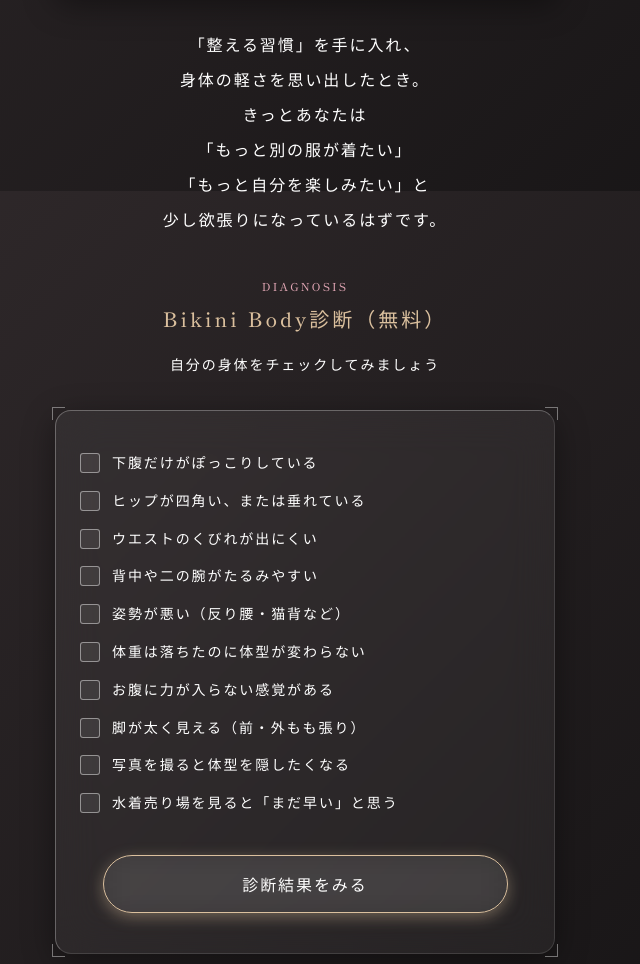
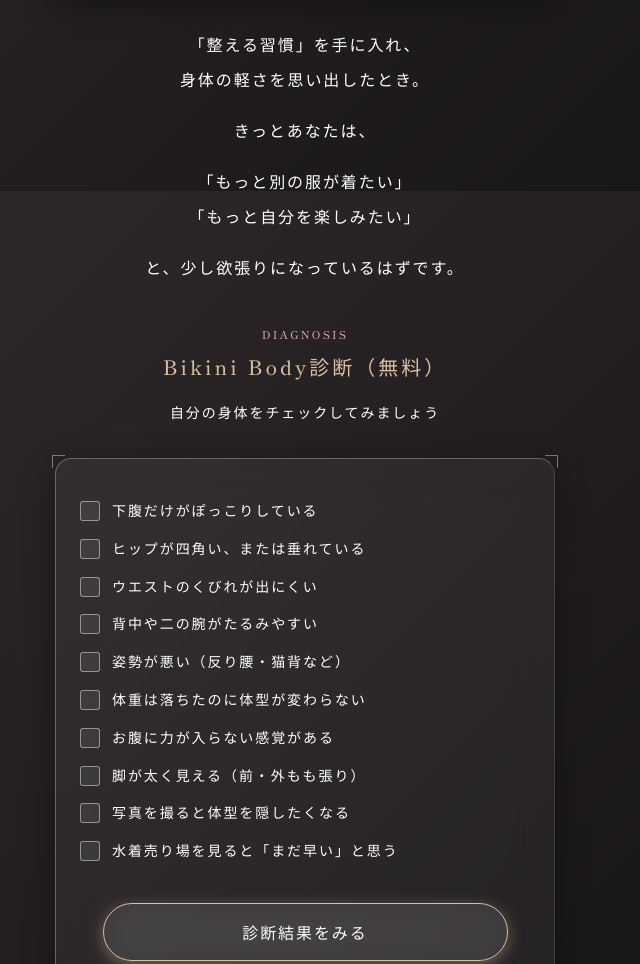
Before and after one commit to kmk7531hmkrunner-spec/core-curve, a plain HTML site: page index.html in a window 1280 px wide. Shown: the part 5409-6373 px from the top of the page, without its empty margins (335-975 px from the left). Drawn offline with Linux system fonts and the light colour scheme.

Commit message:
Refine Peak Goal text layout with staggered animations and enhance hopeful glow effect

```diff
--- a/index.html
+++ b/index.html
@@ -147,7 +147,10 @@
             <div class="project-image scroll-fade">
                 <img src="90日プロジェクト2.png" alt="90 Days Body Design" class="img-fluid" loading="lazy" decoding="async">
             </div>
-            <p class="scroll-fade" style="margin-bottom:40px;">「整える習慣」を手に入れ、<br>身体の軽さを思い出したとき。<br>きっとあなたは<br>「もっと別の服が着たい」<br>「もっと自分を楽しみたい」と<br>少し欲張りになっているはずです。</p>
+            <p class="scroll-fade">「整える習慣」を手に入れ、<br>身体の軽さを思い出したとき。</p>
+            <p class="scroll-fade">きっとあなたは、</p>
+            <p class="scroll-fade">「もっと別の服が着たい」<br>「もっと自分を楽しみたい」</p>
+            <p class="scroll-fade" style="margin-bottom:40px;">と、少し欲張りになっているはずです。</p>
 
             <!-- 移動された診断セクション -->
             <div id="relocated-diagnosis" style="margin: 40px 0;">
@@ -305,8 +308,8 @@
             </div>
 
             <div class="scroll-fade" style="max-width: 320px; margin: 40px auto 20px;">
-                <!-- 感情的なメッセージの強調（白光エフェクト追加） -->
-                <p class="t-pink" style="font-size: 18px; font-weight: bold; line-height: 1.8; margin-bottom: 32px; text-shadow: 0 0 10px var(--glow-pink); background: radial-gradient(circle, rgba(255, 255, 255, 0.1) 0%, transparent 75%); padding: 40px 10px; border-radius: 100px;">
+                <!-- 感情的なメッセージの強調（希望を感じるより明るいグロウ） -->
+                <p class="t-pink" style="font-size: 18px; font-weight: bold; line-height: 1.8; margin-bottom: 32px; text-shadow: 0 0 15px rgba(255, 255, 255, 0.5); background: radial-gradient(circle, rgba(255, 255, 255, 0.2) 0%, rgba(225, 166, 180, 0.08) 40%, transparent 80%); padding: 50px 10px; border-radius: 100px;">
                     諦めてしまったこと、<br>
                     言えなかった悩み、夢、<br>
                     私に全部話してください
```
